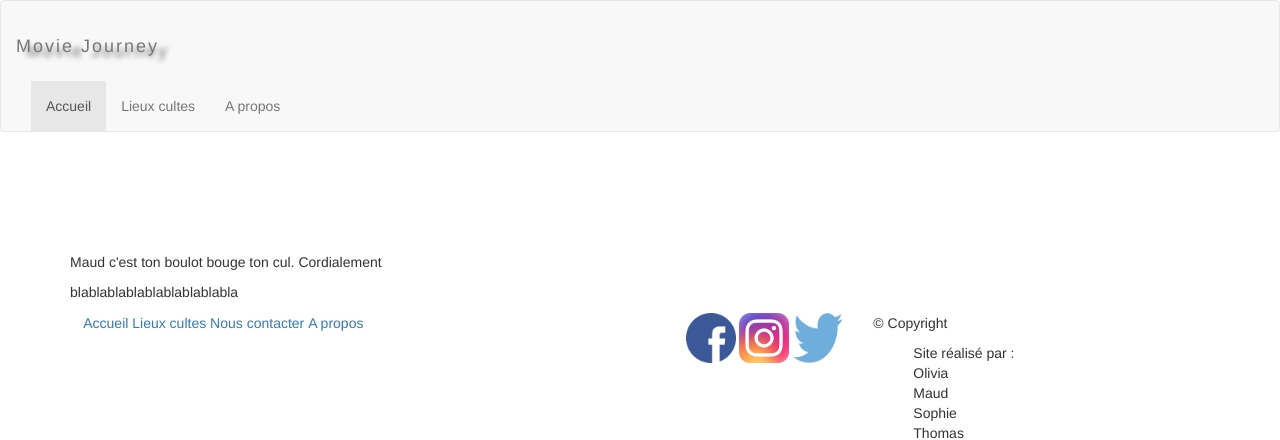
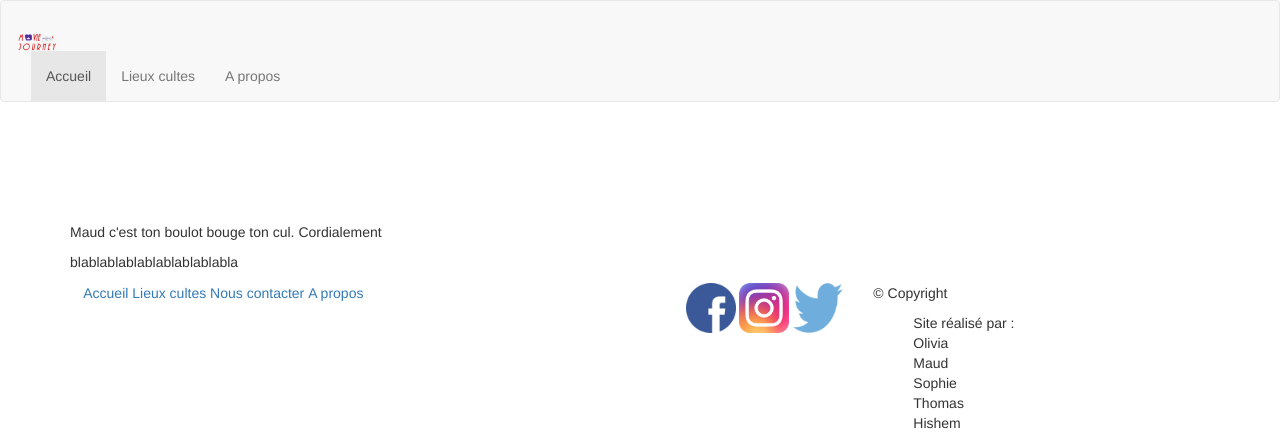
Before and after one commit to OliviaB14/moviejourney, a PHP site: page /Accueil.html in a window 1280 px wide. Shown: the top 440 px of the page. Run offline with PHP 8.4, Linux system fonts and the light colour scheme.

Commit message:
Rajout Logo

```diff
--- a/Accueil.html
+++ b/Accueil.html
@@ -29,7 +29,8 @@
                     <span class="icon-bar"></span>
                     <span class="icon-bar"></span>
                   </button>
-                  <h1><a class="navbar-brand" href="#">Movie Journey</a></h1>
+                  <!--<h1><a class="navbar-brand" href="#">Movie Journey</a></h1>-->
+                  <a class="navbar-brand" href="#"><img src="../images/logo-movie-journey.png" alt="Brand"/></a>
                 </div>
 
                 <!-- Collect the nav links, forms, and other content for toggling -->
--- a/css/style.css
+++ b/css/style.css
@@ -15,7 +15,7 @@
 	overflow:hidden;
 }
 
-.nav {width: 100%; height:auto;}
+.nav {width: 100%; height:auto; overflow:hidden;}
 
 h1 {
     font-size: 20px;
```
